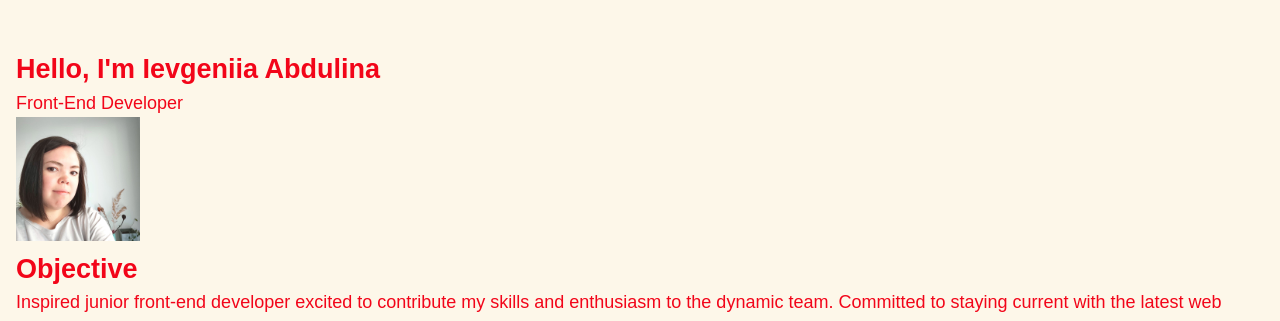
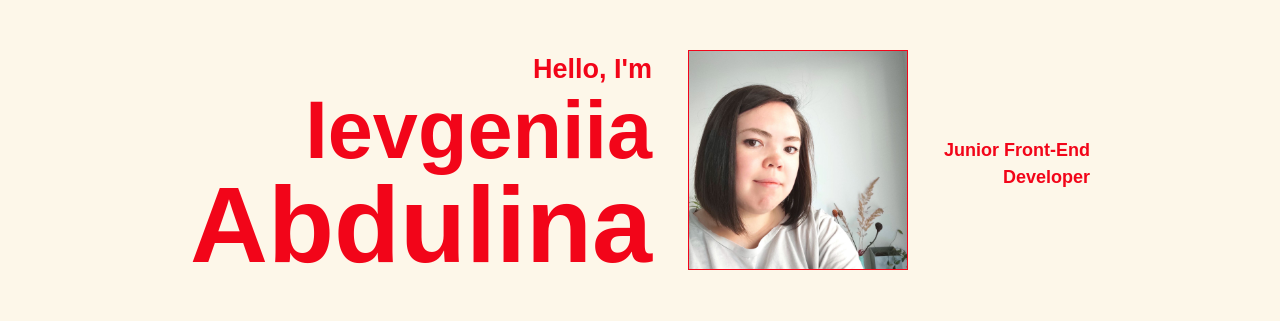
Before and after one commit to IevgeniiaAbdulina/rsschool-cv, a plain HTML site: page index.html in a window 1280 px wide. Shown: the part 123-444 px from the top of the page. Drawn offline with Linux system fonts and the light colour scheme.

Commit message:
feat: add banner style

```diff
--- a/css/style.css
+++ b/css/style.css
@@ -9,7 +9,8 @@
     /* Fonts */
     --base-font-family: Arial;
     --base-font-size: 18px;
-    --base-font-weight: 400;
+    --base-font-weight-normal: 400;
+    --base-font-weight-bold: 800;
     --base-line-height: 1.5;
 
     /* Color Theme Swatches in Hex */
@@ -37,7 +38,7 @@
 html {
     font-family: var(--base-font-family), Helvetica, sans-serif;
     font-size: var(--base-font-size);
-    font-weight: var(--base-font-weight);
+    font-weight: var(--base-font-weight-normal);
     line-height: var(--base-line-height);
 
     color: var(--primary-color);
@@ -181,3 +182,47 @@ main {
 .attribution a:hover {
     color: var(--secondary-color);
 }
+
+/* Main page content style */
+
+/* Banner */
+header {
+    border-bottom: 1px solid var(--primary-color);
+}
+
+.banner-wrapper {
+    display: flex;
+    flex-wrap: wrap;
+    gap: 2em;
+    justify-content: center;
+    align-items: center;
+    margin: 100px 0 50px;
+}
+
+h1.site-header {
+    text-align: right;
+    font-weight: var(--base-font-weight-bold);
+}
+
+h1.site-header > span {
+    font-size: 3em;
+    line-height: 1em;
+}
+
+h1.site-header > span:last-of-type {
+    font-size: 4em;
+    font-weight: 700;
+    line-height: 1em;
+}
+
+.banner-right > img {
+    width: 220px;
+    height: auto;
+    border: 1px solid;
+}
+
+.banner-wrapper > p {
+    font-size: 1em;
+    font-weight: var(--base-font-weight-bold);
+    text-align: right;
+}
--- a/index.html
+++ b/index.html
@@ -57,14 +57,20 @@
             </div>
 
             <div class="banner-wrapper">
-                <h1>Hello, I&apos;m Ievgeniia <span>Abdulina</span></h1>
-                <p>Front-End Developer</p>
-
-                <img src="img/personal_photo.jpg"
-                     alt="personal photo"
-                     loading="lazy"
-                     width="124"
-                     height="124">
+                <div class="banner-left">
+                    <h1 class="site-header">Hello, I&apos;m<br>
+                        <span>Ievgeniia</span><br>
+                        <span>Abdulina</span></h1>
+                </div>
+                <div class="banner-right">
+                    <img src="img/personal_photo.jpg"
+                         alt="personal photo"
+                         loading="lazy"
+                         width="1280"
+                         height="1280">
+                </div>
+                <p>Junior Front-End<br>
+                    Developer</p>
             </div>
         </div>
     </header>
```
